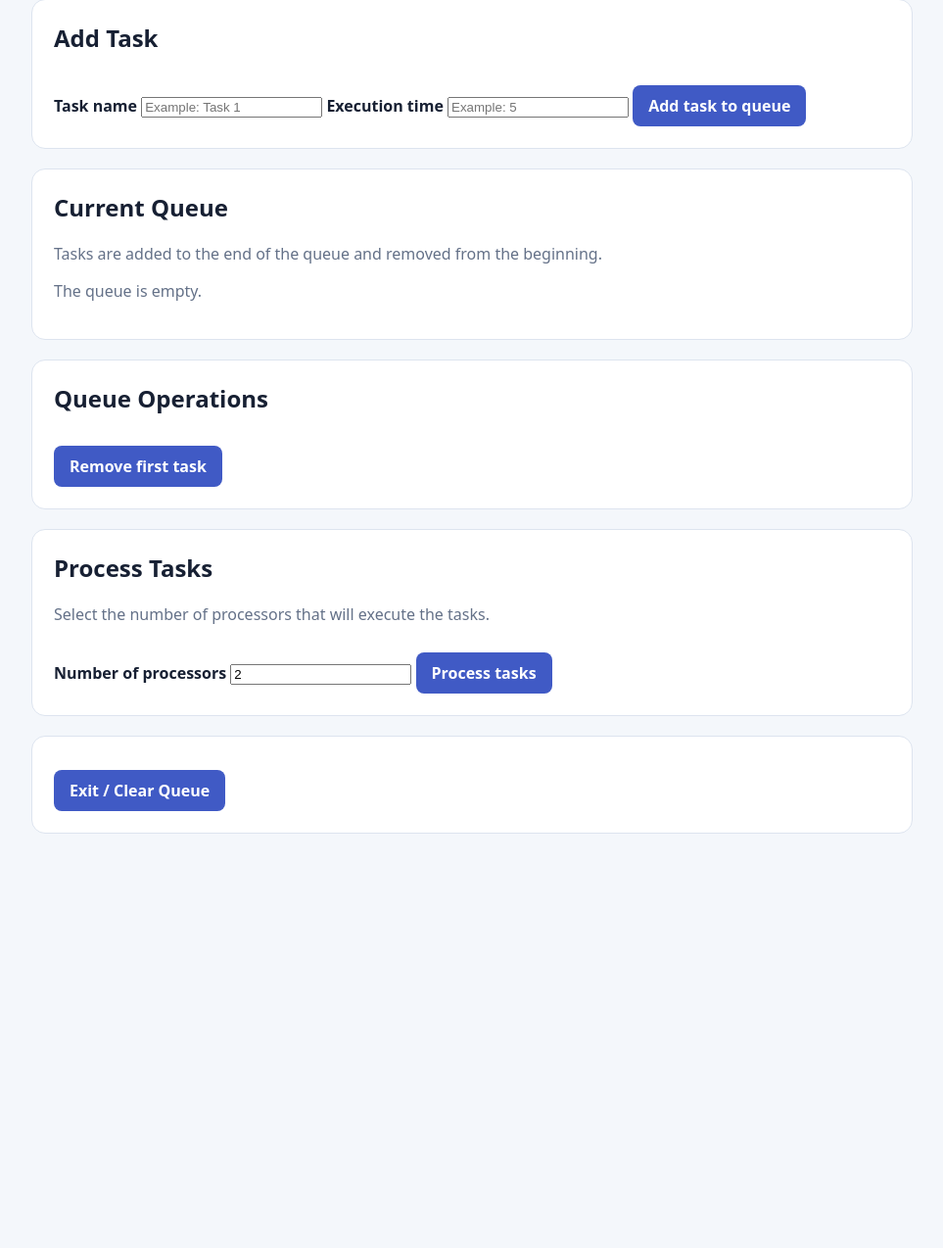
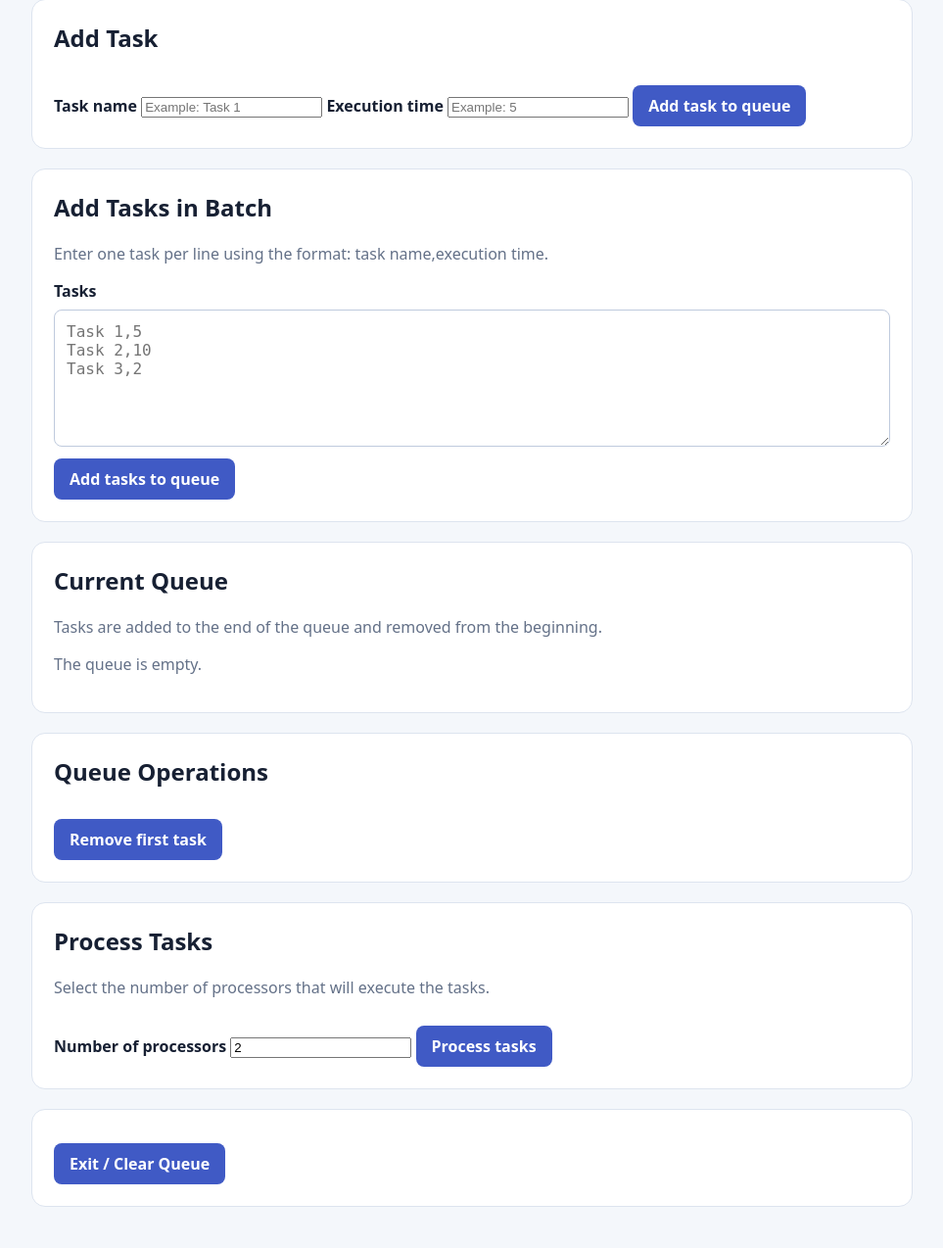
Before and after one commit to Crew130504/Pilas-y-Colas, a Flask app: page /queues/ in a window 1280 px wide. Shown: the part 212-1486 px from the top of the page at 98% size, without its empty margins (158-1121 px from the left). Before the commit the page ends 1063 px from the top, so only its background shows below. Run offline with Flask 3, Linux system fonts and the light colour scheme.

Commit message:
feat: agregar carga masiva de tareas en colas

```diff
--- a/Colas/routes.py
+++ b/Colas/routes.py
@@ -36,6 +36,39 @@ def add_task(name: str, duration: int):
 
     tasks_queue.append(task)
     next_task_id += 1
+
+
+def add_tasks_batch(tasks_text: str) -> int:
+    """Add tasks from ``name,duration`` lines, preserving their input order."""
+    parsed_tasks: list[tuple[str, int]] = []
+
+    for line_number, line in enumerate(tasks_text.splitlines(), start=1):
+        line = line.strip()
+        if not line:
+            continue
+
+        try:
+            name, duration_text = (part.strip() for part in line.rsplit(",", 1))
+            duration = int(duration_text)
+        except ValueError as error:
+            raise ValueError(
+                f"Línea {line_number}: use el formato nombre,duración."
+            ) from error
+
+        if not name or duration <= 0:
+            raise ValueError(
+                f"Línea {line_number}: el nombre es obligatorio y la duración debe ser mayor que cero."
+            )
+
+        parsed_tasks.append((name, duration))
+
+    if not parsed_tasks:
+        raise ValueError("Ingrese al menos una tarea con el formato nombre,duración.")
+
+    for name, duration in parsed_tasks:
+        add_task(name, duration)
+
+    return len(parsed_tasks)
 
 
 def remove_task():
@@ -144,6 +177,21 @@ def queues_page():
                     message_type = "failure"
 
         # -----------------------------------
+        # AGREGAR TAREAS EN LOTE
+        # -----------------------------------
+        elif action == "add_bulk":
+
+            tasks_text = request.form.get("tasks_bulk", "")
+
+            try:
+                added_count = add_tasks_batch(tasks_text)
+                message = f"Se agregaron {added_count} tarea(s) correctamente a la cola."
+                message_type = "success"
+            except ValueError as error:
+                message = str(error)
+                message_type = "failure"
+
+        # -----------------------------------
         # ELIMINAR TAREA
         # -----------------------------------
         elif action == "remove":
--- a/templates/queues/index.html
+++ b/templates/queues/index.html
@@ -57,6 +57,46 @@
 
     <button type="submit">
       Add task to queue
+    </button>
+
+  </form>
+
+</section>
+
+<!-- ============================= -->
+<!-- AGREGAR TAREAS EN LOTE -->
+<!-- ============================= -->
+
+<section class="card">
+
+  <h2>Add Tasks in Batch</h2>
+
+  <p class="subtitle">
+    Enter one task per line using the format: task name,execution time.
+  </p>
+
+  <form method="post">
+
+    <input
+      type="hidden"
+      name="action"
+      value="add_bulk"
+    >
+
+    <label for="tasks_bulk">
+      <strong>Tasks</strong>
+    </label>
+
+    <textarea
+      id="tasks_bulk"
+      name="tasks_bulk"
+      rows="6"
+      placeholder="Task 1,5&#10;Task 2,10&#10;Task 3,2"
+      required
+    ></textarea>
+
+    <button type="submit">
+      Add tasks to queue
     </button>
 
   </form>
```
Also changed, not shown: README.md.
